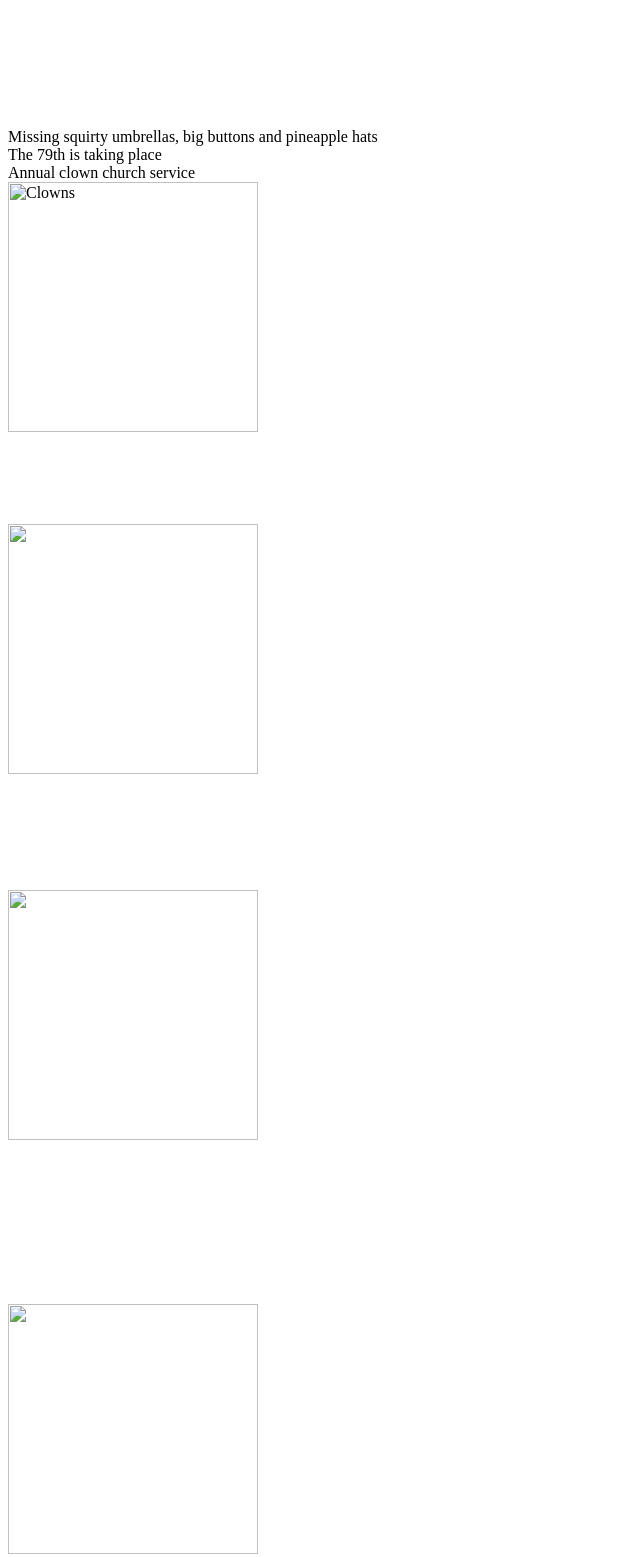
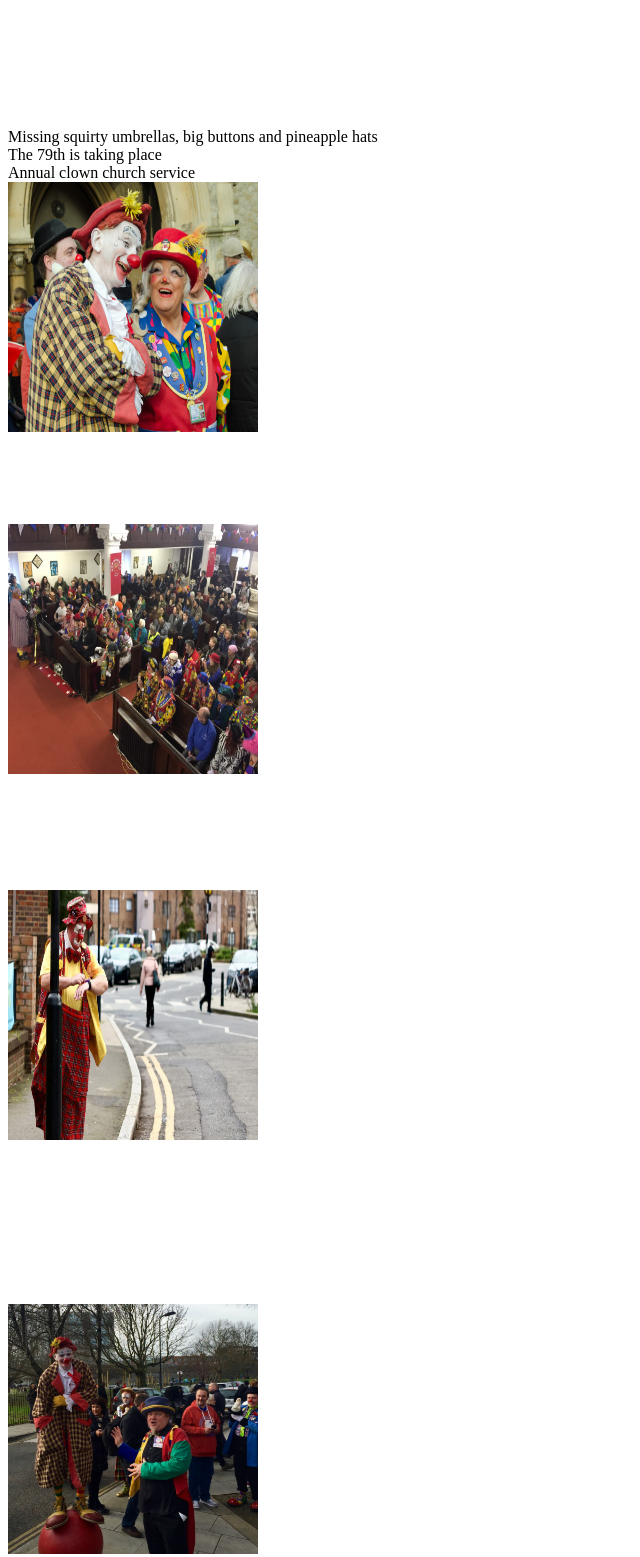
Before and after one commit to jazz-luvr/PROJECT_1_jazz-luvr, a plain HTML site: page index.html in a window 1280 px wide. Shown: the whole page, without its empty margins (0-640 px from the left). Drawn offline with Linux system fonts and the light colour scheme.

Commit message:
Update index.html

```diff
--- a/index.html
+++ b/index.html
@@ -12,14 +12,14 @@
     <br>The 79th is taking place
 	<br>Annual clown church service
 <br>
-<img src="PROJECT1_1_jazz-luvr/clownpics/img_clowns.png" alt="Clowns" width=250 height=250>
+<img src="PROJECT_1_jazz-luvr/clownpics/img_clowns.png" alt="Clowns" width=250 height=250>
 <br>
 
 <p>This is Secret London
 	<br>Nothing needs an explanation.
 	<br>Today there actually is one
 <br>
-<img src="PROJECT1_1_jazz-luvr/clownpics/img_clownchurch.png" alt="ClownChurch" width=250 height=250>
+<img src="PROJECT_1_jazz-luvr/clownpics/img_clownchurch.png" alt="ClownChurch" width=250 height=250>
 <br>
 
  <p>Secret London, unique tradition
@@ -27,7 +27,7 @@
 	<br>People sporting red noses and spotty garments
 	<br>Clowns take over
 <br>
-<img src="PROJECT1_1_jazz-luvr/clownpics/img_moreclowns.png" alt="MoreClowns" width=250 height=250>
+<img src="PROJECT_1_jazz-luvr/clownpics/img_moreclowns.png" alt="MoreClowns" width=250 height=250>
 <br>
 
  <p>We've gone back into the archives
@@ -37,7 +37,7 @@
     <br>Who was the first? people ask
     <br>What is the congregation?
 <br>
-<img src="PROJECT1_1_jazz-luvr/clownpics/img_somanyclowns.png" alt="SoManyClowns" width=250 height=250>
+<img src="PROJECT_1_jazz-luvr/clownpics/img_somanyclowns.png" alt="SoManyClowns" width=250 height=250>
 <br>
 
  <p>Uncover the history, honor the memory lined pews
```
